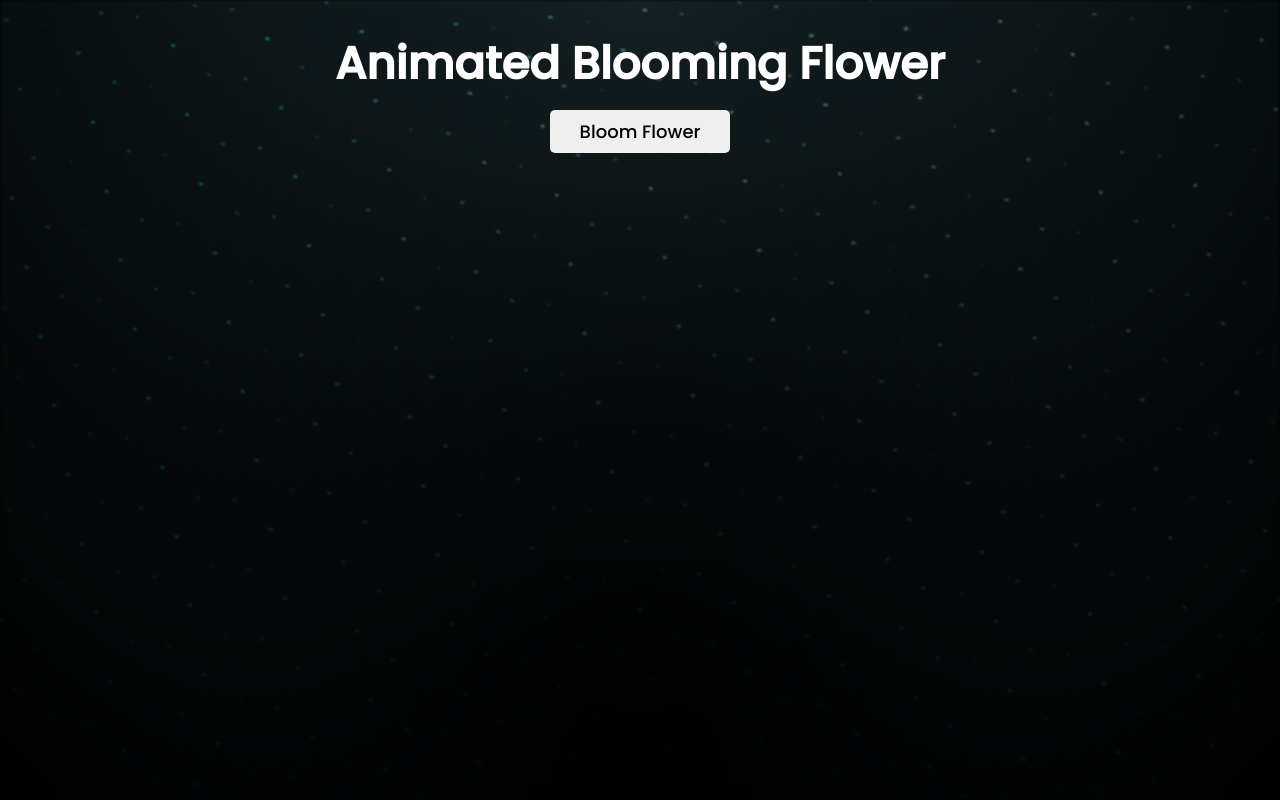
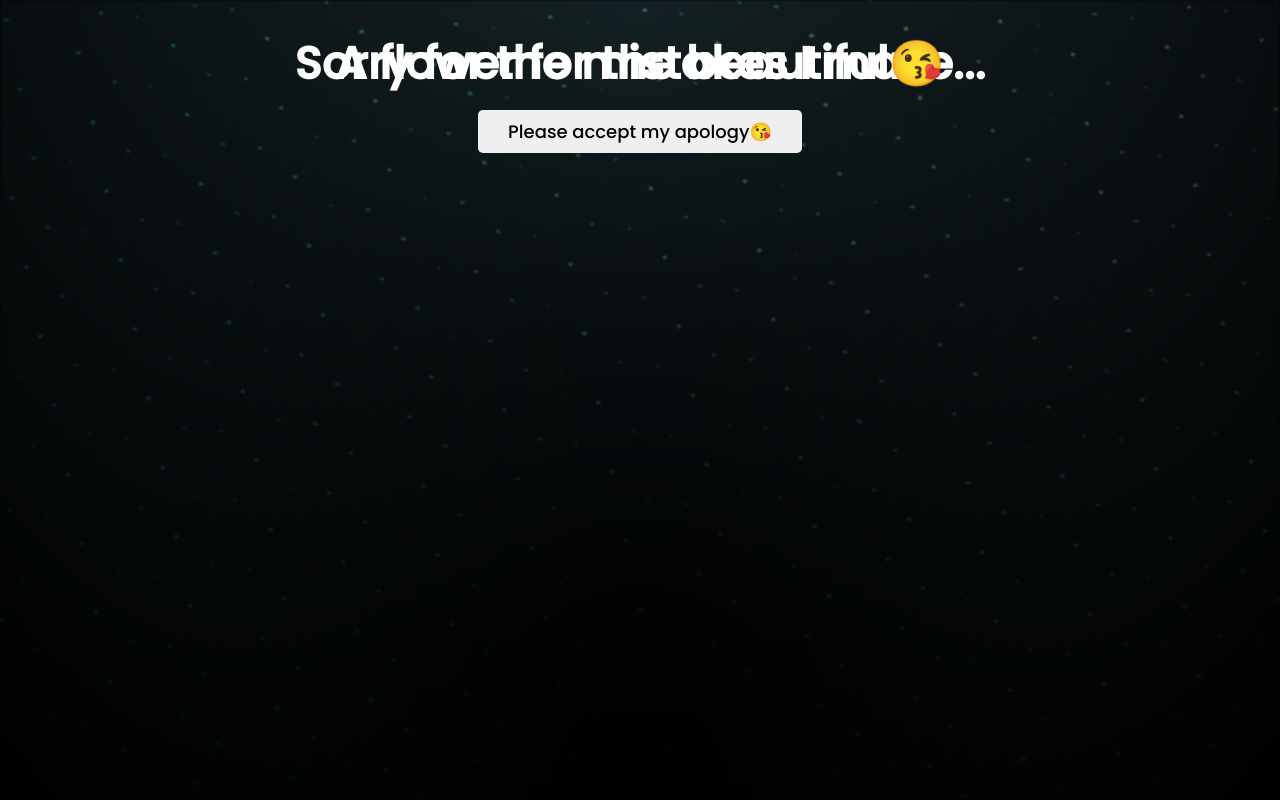
Before and after one commit to devilmind116/Flowers, a plain HTML site: page index.html in a window 1280 px wide. Drawn offline with Linux system fonts and the light colour scheme.

Commit message:
Update index.html

```diff
--- a/index.html
+++ b/index.html
@@ -3,7 +3,7 @@
   <head>
     <meta charset="UTF-8" />
     <meta name="viewport" content="width=device-width, initial-scale=1.0" />
-    <title>Sorry for the mistakes I make...</title>
+    <title>So Sorry...</title>
 
     <style>
       @import url('https://fonts.googleapis.com/css2?family=Poppins:wght@500&display=swap');
@@ -1266,8 +1266,9 @@
   </head>
 
   <body class="not-loaded">
-    <h1 class="title">Animated Blooming Flower</h1>
-    <button class="reloadBtn" onclick="bloomFlower()">Bloom Flower</button>
+    <h1 class="title">Sorry for the mistakes I make...</h1>
+    <h1 class="title">A flower for the beautiful😘</h1>
+    <button class="reloadBtn" onclick="bloomFlower()">Please accept my apology😘</button>
     <div class="night"></div>
     <div class="flowers">
       <div class="flower flower--1">
```
